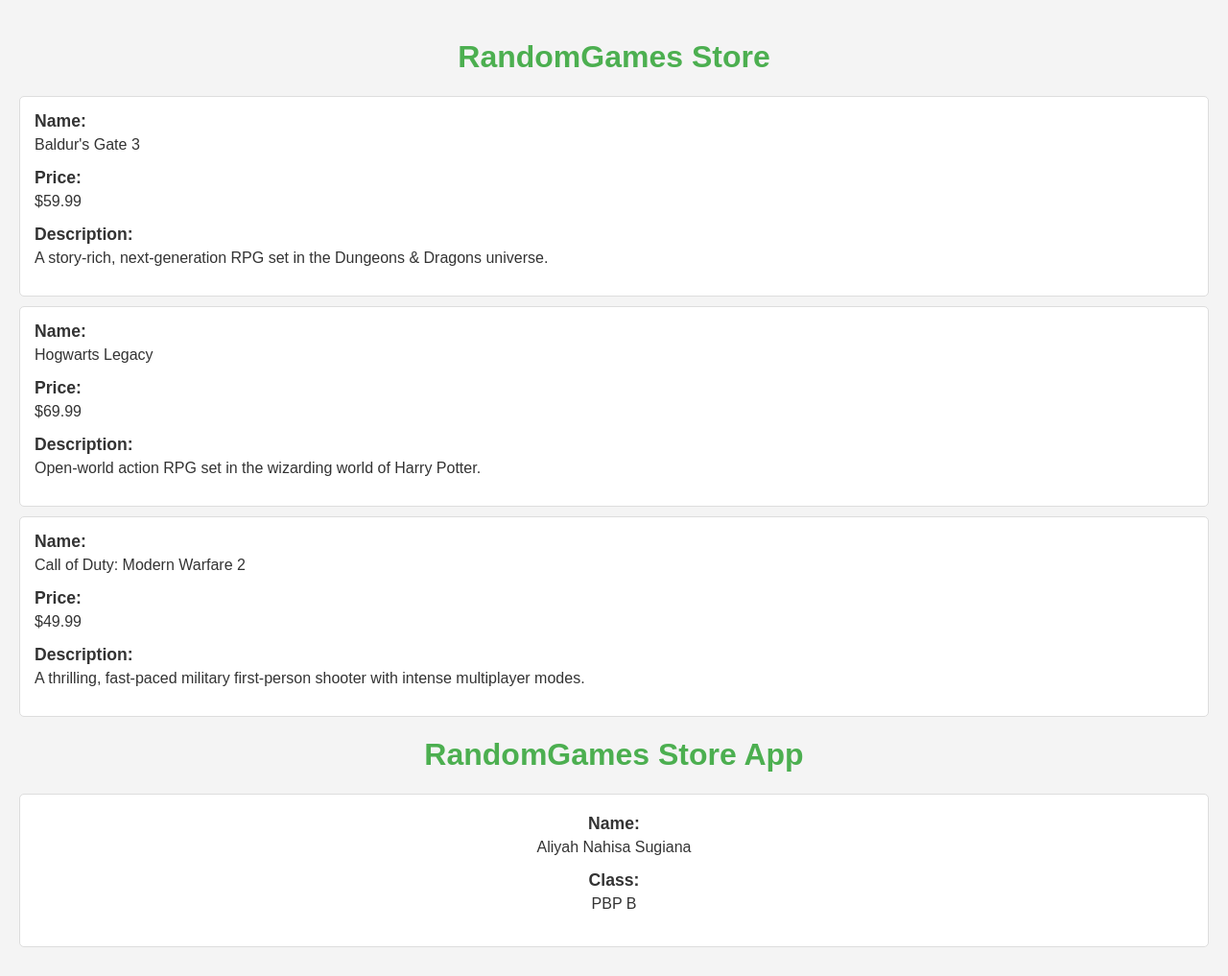
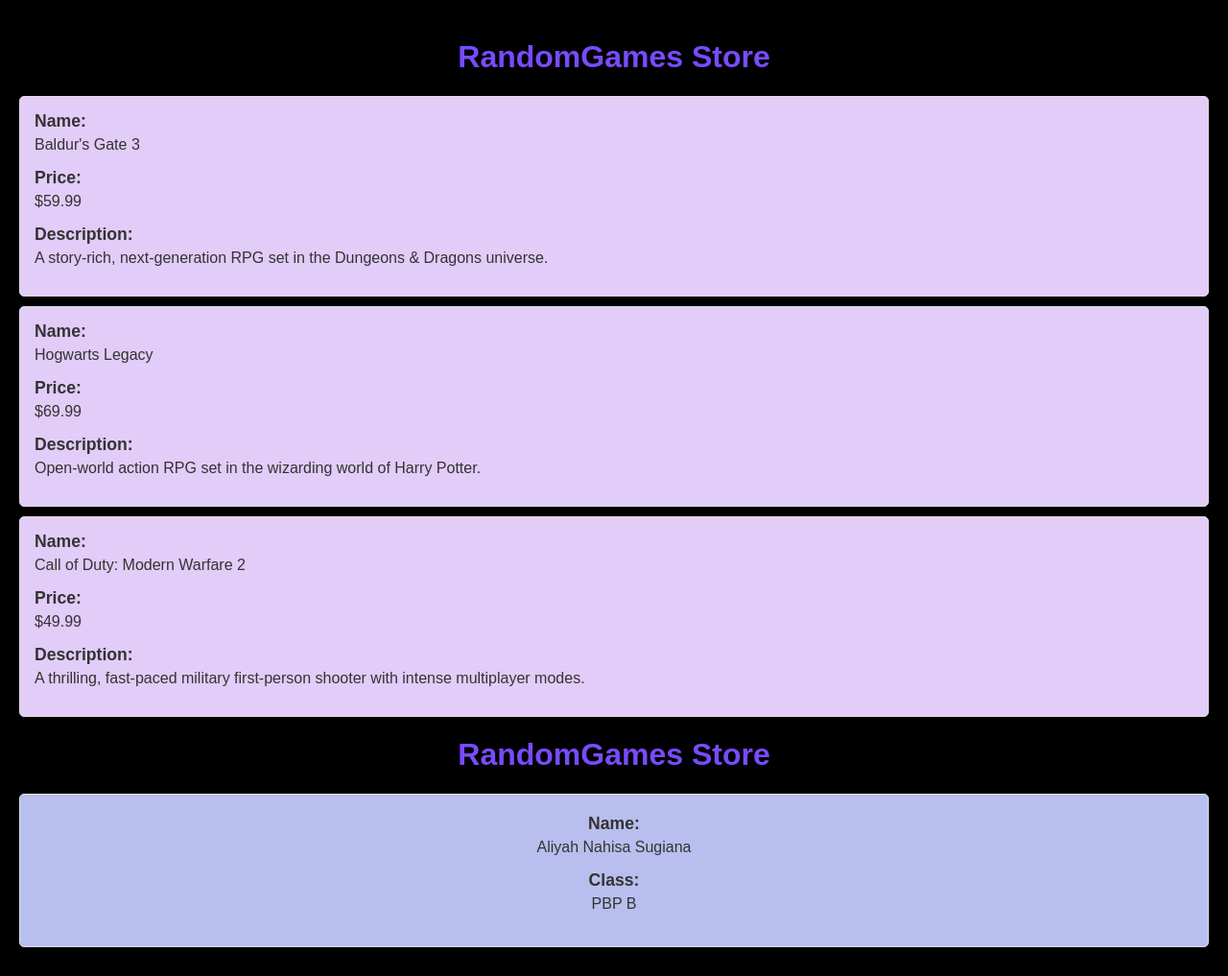
Before and after one commit to aliyahnhsa/tugas2_pbp, a Django app: page / in a window 1280 px wide. Shown: the whole page at 96% size. Run offline with Django 5.2, Linux system fonts and the light colour scheme.

Commit message:
masih gabisa servernya tapi ini update buat ganti warna web aja

```diff
--- a/main/templates/main.html
+++ b/main/templates/main.html
@@ -7,17 +7,17 @@
     <style>
         body {
             font-family: Arial, sans-serif;
-            background-color: #f4f4f4;
+            background-color: #000000;
             color: #333;
             margin: 0;
             padding: 20px;
         }
         h1 {
             text-align: center;
-            color: #4CAF50;
+            color: #bf9efd;
         }
         .game-item {
-            background-color: #fff;
+            background-color: #e2ccf8;
             padding: 15px;
             margin: 10px 0;
             border: 1px solid #ddd;
@@ -79,17 +79,17 @@
     <style>
         body {
             font-family: Arial, sans-serif;
-            background-color: #f4f4f4;
+            background-color: #000000;
             color: #333;
             margin: 0;
             padding: 20px;
         }
         h1 {
             text-align: center;
-            color: #4CAF50;
+            color: #784bff;
         }
         .info-section {
-            background-color: #fff;
+            background-color: #b8bfee;
             padding: 20px;
             margin: 10px 0;
             border: 1px solid #ddd;
@@ -100,13 +100,13 @@
 </head>
 <body>
 
-    <h1>{{ appname }}</h1>
+    <h1>RandomGames Store</h1>
 
     <div class="info-section">
         <h5>Name:</h5>
-        <p>{{ name }}</p>
+        <p>Aliyah Nahisa Sugiana</p>
         <h5>Class:</h5>
-        <p>{{ class }}</p>
+        <p>PBP B</p>
     </div>
 
 </body>
```
